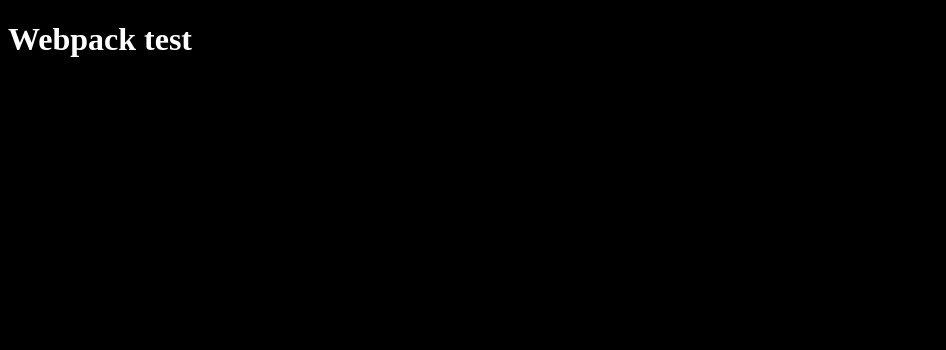
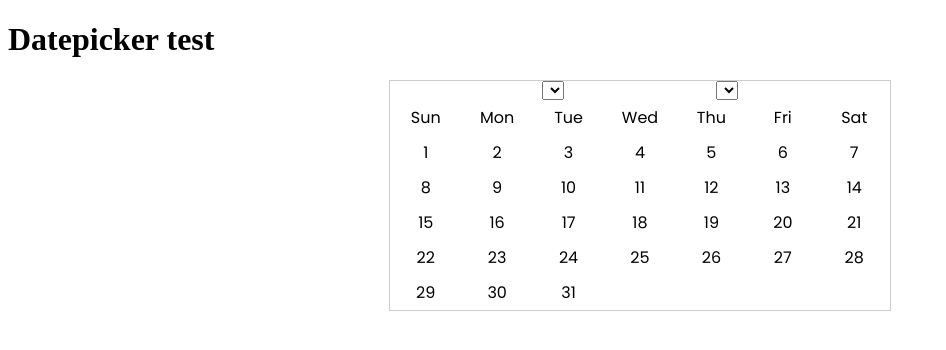
Before and after one commit to kghildial/datepick-js, a website built with webpack: page dist/index.html in a window 1280 px wide. Shown: the whole page, without its empty margins (0-946 px from the left). Built offline with nearby package versions, Linux system fonts and the light colour scheme.

Commit message:
Add calender + it's helper methods

```diff
--- a/src/index.js
+++ b/src/index.js
@@ -1,3 +1,134 @@
+/**
+ * All the source JS for datepick-js
+ */
+
+// import for the datepick-js styles
 import './index.scss';
 
-console.log('Yoyoyoyo!!!');
+// Zeller Month Map
+const monthsMap = {
+  Jan: 11,
+  Feb: 12,
+  Mar: 1,
+  Apr: 2,
+  May: 3,
+  Jun: 4,
+  Jul: 5,
+  Aug: 6,
+  Sep: 7,
+  Oct: 8,
+  Nov: 9,
+  Dec: 10,
+};
+
+// Zeller days map
+const daysList = ['Sun', 'Mon', 'Tue', 'Wed', 'Thu', 'Fri', 'Sat'];
+
+const monthsList = Object.keys(monthsMap);
+
+function initDatepicker(elememtID, dpjsConfig) {
+  // Attach the initial datepicker scaffold
+  document.querySelector('body').innerHTML +=
+    '<div id="dpjs_datepicker"><div class="dpjs_selectors"><select name="dpjs_month" id="dpjs_monthSelector"></select><select name="dpjs_year"></select></div><div id="dpjs_calender"><div id="dpjs_days"></div><div id="dpjs_dates"></div></div></div>';
+
+  // Populate days in the calender section
+  populateCalenderDays();
+  populateMonthDates('Dec', 2019);
+}
+
+// Zeller Magic :P
+const getMonthStartingDayIndex = (month, year) => {
+  const K = 1;
+  const M = monthsMap[month];
+  const D =
+    [11, 12].indexOf(M) !== -1
+      ? Number(String(year).slice(2, 4)) - 1
+      : Number(String(year).slice(2, 4));
+  const C = Number(String(year).slice(0, 2));
+
+  const F =
+    K +
+    Math.floor((13 * M - 1) / 5) +
+    D +
+    Math.floor(D / 4) +
+    Math.floor(C / 4) -
+    2 * C;
+
+  const remainder = F < 0 ? 7 + (F % 7) : F % 7;
+
+  return remainder;
+};
+
+function isLeapYear(year) {
+  if (year % 4 === 0) {
+    if (year % 100 === 0) {
+      if (year % 400 === 0) return true;
+
+      return false;
+    }
+
+    return true;
+  }
+}
+
+function getTotalDaysInMonth(month, year) {
+  // Check for Feb Leap year condition
+  if (month === 'Feb') {
+    if (isLeapYear(year)) return 29;
+
+    return 28;
+  }
+
+  const monthIndex = monthsList.indexOf(month);
+
+  if (monthIndex <= 6) return monthIndex % 2 === 0 ? 31 : 30;
+
+  return monthIndex % 2 !== 0 ? 31 : 30;
+}
+
+function populateCalenderDays() {
+  daysList.forEach(day => {
+    document.querySelector(
+      '#dpjs_days',
+    ).innerHTML += `<p id="${day}">${day}</p>`;
+  });
+}
+
+function populateMonthDates(month, year) {
+  // Clear any existing dates in the calender
+  document.querySelector('#dpjs_dates').innerHTML = '';
+  const startingDayIndex = getMonthStartingDayIndex(month, year);
+  const totalDaysInMonth = getTotalDaysInMonth(month, year);
+
+  let dateValue = 1;
+  let rowValue = 1;
+  let startPopulatingDates = false;
+
+  while (dateValue <= totalDaysInMonth) {
+    document.querySelector(
+      '#dpjs_dates',
+    ).innerHTML += `<div id="dpjs_datesRow-${rowValue}" class="dpjs_datesList"></div>`;
+    for (let i = 0; i < 7; i++) {
+      if (i === startingDayIndex) startPopulatingDates = true;
+
+      if (startPopulatingDates && dateValue <= totalDaysInMonth) {
+        // add <p> tag with date
+        document.querySelector(
+          `#dpjs_datesRow-${rowValue}`,
+        ).innerHTML += `<p id="dpjs_date-${dateValue}">${dateValue}</p>`;
+        dateValue++;
+      } else {
+        // add empty <p> tag
+        document.querySelector(
+          `#dpjs_datesRow-${rowValue}`,
+        ).innerHTML += `<p class="dpjs_emptyDateSlot"></p>`;
+      }
+    }
+    if (dateValue <= totalDaysInMonth) rowValue++;
+  }
+}
+
+document.addEventListener('DOMContentLoaded', initDatepicker);
+
+// NOTE: Commented temporarily for testing on local HTML
+// export default initDatepicker;
--- a/src/index.scss
+++ b/src/index.scss
@@ -1,4 +1,30 @@
-body {
-  background: #000;
-  color: #fff;
+// Font import
+@import url('https://fonts.googleapis.com/css?family=Poppins:300,400,500&display=swap');
+
+// Temp. dev styles
+#dpjs_datepicker {
+  width: 500px;
+  margin: 0 auto;
+  border: 1px solid #ccc;
+  font-family: 'Poppins', sans-serif;
+
+  .dpjs_selectors {
+    display: flex;
+    justify-content: space-evenly;
+  }
+
+  #dpjs_days, .dpjs_datesList {
+    display: flex;
+
+    p {
+      width: calc(500px/7 - 10px);
+      text-align: center;
+      margin: 0 5px;
+      padding: 5px 10px;
+      cursor: pointer;
+    }
+  }
 }
+
+
+// Production styles
```
Also changed, not shown: dist/bundle.js, dist/index.html.
